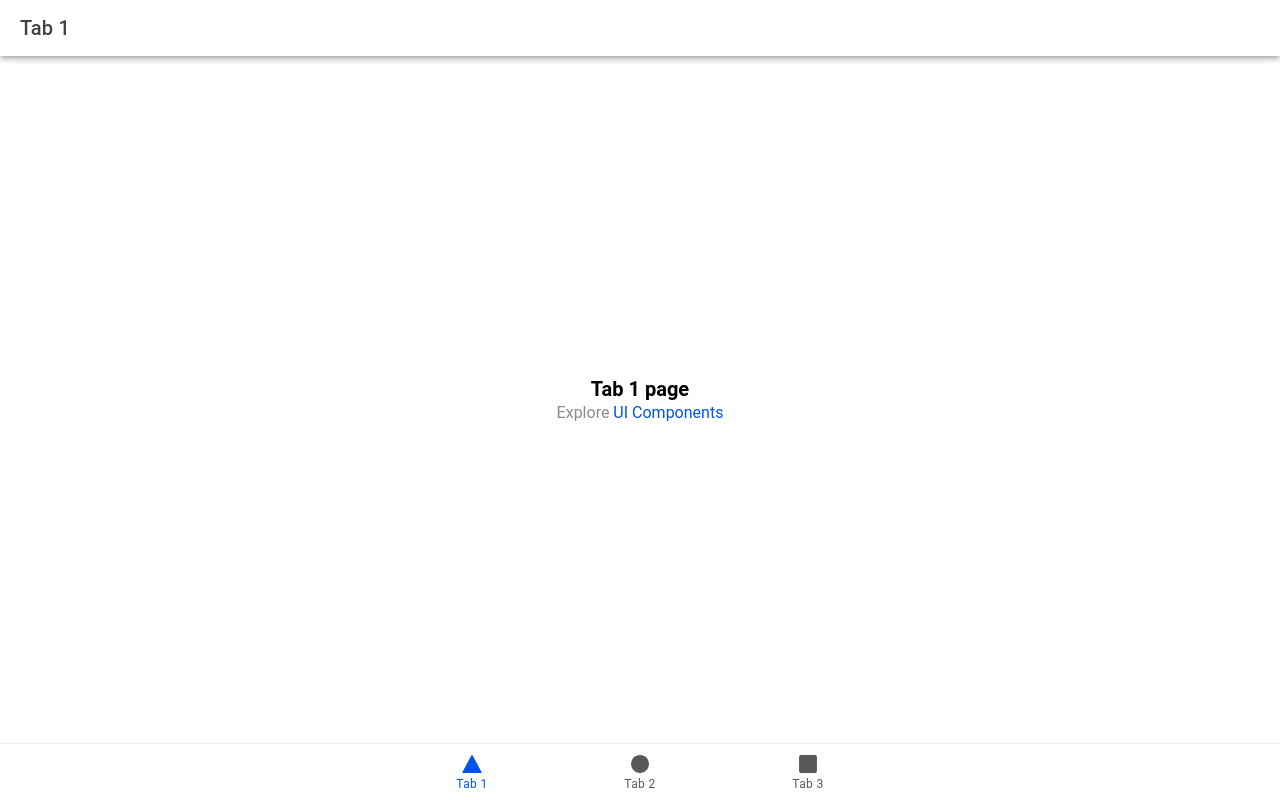
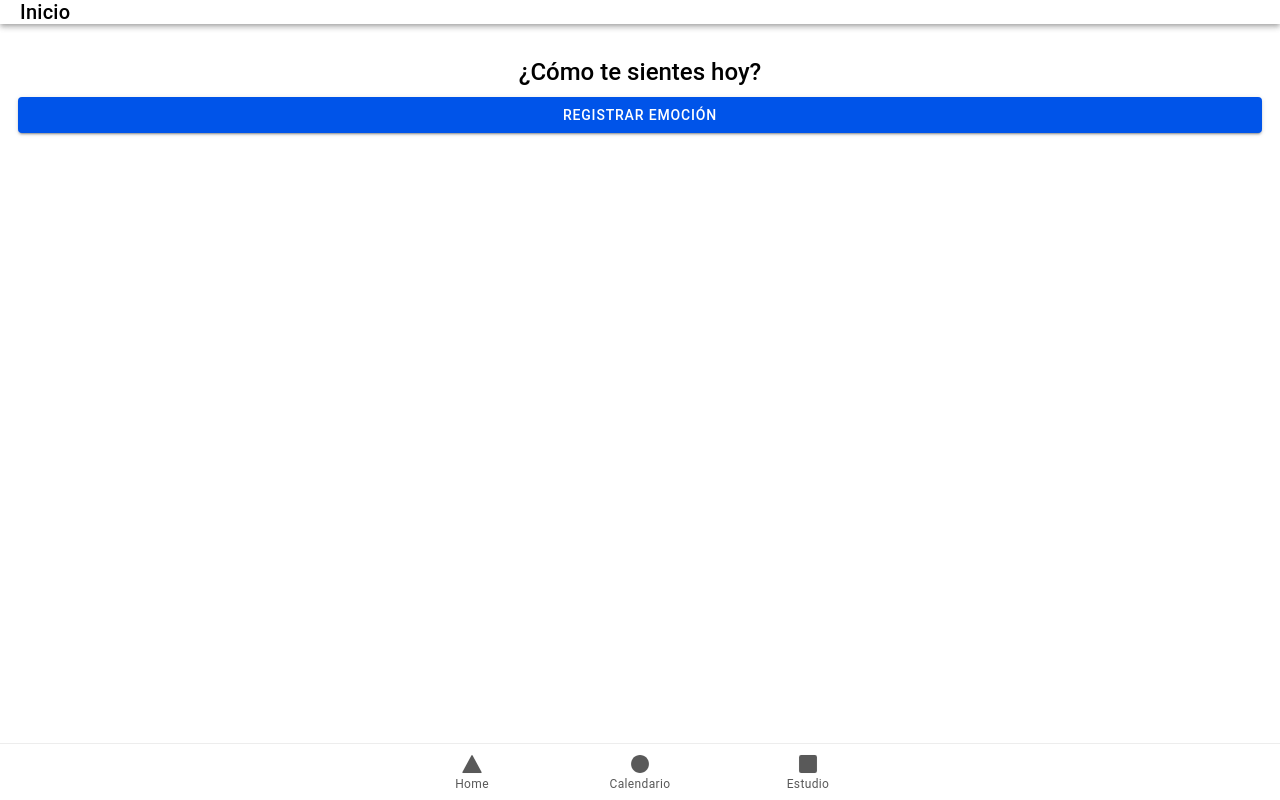
Before and after one commit to IanB28/Hackathon_ANIEI, a React (Vite) app: page / in a window 1280 px wide. Before the commit this address led to /tab1. Built offline with nearby package versions, Linux system fonts and the light colour scheme.

Commit message:
Agregando Pages

```diff
--- a/package.json
+++ b/package.json
@@ -37,6 +37,7 @@
     "@types/react-dom": "19.0.4",
     "@vitejs/plugin-legacy": "^5.0.0",
     "@vitejs/plugin-react": "^4.0.1",
+    "autoprefixer": "^10.4.21",
     "cypress": "^13.5.0",
     "eslint": "^9.20.1",
     "eslint-plugin-react": "^7.32.2",
@@ -44,10 +45,12 @@
     "eslint-plugin-react-refresh": "^0.4.19",
     "globals": "^15.15.0",
     "jsdom": "^22.1.0",
+    "postcss": "^8.5.6",
+    "tailwindcss": "^4.1.14",
     "terser": "^5.4.0",
     "typescript": "^5.1.6",
     "typescript-eslint": "^8.24.0",
-    "vite": "~5.2.0",
+    "vite": "^5.4.20",
     "vitest": "^0.34.6"
   },
   "overrides": {
--- a/src/App.tsx
+++ b/src/App.tsx
@@ -1,4 +1,4 @@
-import { Redirect, Route } from 'react-router-dom';
+import { Route } from 'react-router-dom';
 import {
   IonApp,
   IonIcon,
@@ -11,9 +11,9 @@ import {
 } from '@ionic/react';
 import { IonReactRouter } from '@ionic/react-router';
 import { ellipse, square, triangle } from 'ionicons/icons';
-import Tab1 from './pages/Tab1';
-import Tab2 from './pages/Tab2';
-import Tab3 from './pages/Tab3';
+import Home from './pages/Home';
+import Calendario from './pages/Calendario';
+import Estudio from './pages/Estudio';
 
 /* Core CSS required for Ionic components to work properly */
 import '@ionic/react/css/core.css';
@@ -31,17 +31,6 @@ import '@ionic/react/css/text-transformation.css';
 import '@ionic/react/css/flex-utils.css';
 import '@ionic/react/css/display.css';
 
-/**
- * Ionic Dark Mode
- * -----------------------------------------------------
- * For more info, please see:
- * https://ionicframework.com/docs/theming/dark-mode
- */
-
-/* import '@ionic/react/css/palettes/dark.always.css'; */
-/* import '@ionic/react/css/palettes/dark.class.css'; */
-import '@ionic/react/css/palettes/dark.system.css';
-
 /* Theme variables */
 import './theme/variables.css';
 
@@ -52,31 +41,31 @@ const App: React.FC = () => (
     <IonReactRouter>
       <IonTabs>
         <IonRouterOutlet>
-          <Route exact path="/tab1">
-            <Tab1 />
+          <Route exact path="/home">
+            <Home />
           </Route>
-          <Route exact path="/tab2">
-            <Tab2 />
+          <Route exact path="/calendario">
+            <Calendario />
           </Route>
-          <Route path="/tab3">
-            <Tab3 />
+          <Route exact path="/estudio">
+            <Estudio />
           </Route>
           <Route exact path="/">
-            <Redirect to="/tab1" />
+            <Home />
           </Route>
         </IonRouterOutlet>
         <IonTabBar slot="bottom">
-          <IonTabButton tab="tab1" href="/tab1">
+          <IonTabButton tab="home" href="/home">
             <IonIcon aria-hidden="true" icon={triangle} />
-            <IonLabel>Tab 1</IonLabel>
+            <IonLabel>Home</IonLabel>
           </IonTabButton>
-          <IonTabButton tab="tab2" href="/tab2">
+          <IonTabButton tab="calendario" href="/calendario">
             <IonIcon aria-hidden="true" icon={ellipse} />
-            <IonLabel>Tab 2</IonLabel>
+            <IonLabel>Calendario</IonLabel>
           </IonTabButton>
-          <IonTabButton tab="tab3" href="/tab3">
+          <IonTabButton tab="estudio" href="/estudio">
             <IonIcon aria-hidden="true" icon={square} />
-            <IonLabel>Tab 3</IonLabel>
+            <IonLabel>Estudio</IonLabel>
           </IonTabButton>
         </IonTabBar>
       </IonTabs>
--- a/src/pages/Tab2.tsx
+++ b/src/pages/Calendario.tsx
@@ -1,19 +1,19 @@
 import { IonContent, IonHeader, IonPage, IonTitle, IonToolbar } from '@ionic/react';
 import ExploreContainer from '../components/ExploreContainer';
-import './Tab2.css';
+import './Calendario.css';
 
-const Tab2: React.FC = () => {
+const Calendario: React.FC = () => {
   return (
     <IonPage>
       <IonHeader>
         <IonToolbar>
-          <IonTitle>Tab 2</IonTitle>
+          <IonTitle>Calendario</IonTitle>
         </IonToolbar>
       </IonHeader>
       <IonContent fullscreen>
         <IonHeader collapse="condense">
           <IonToolbar>
-            <IonTitle size="large">Tab 2</IonTitle>
+            <IonTitle size="large">Calendario</IonTitle>
           </IonToolbar>
         </IonHeader>
         <ExploreContainer name="Tab 2 page" />
@@ -22,4 +22,4 @@ const Tab2: React.FC = () => {
   );
 };
 
-export default Tab2;
+export default Calendario;
--- a/src/pages/Tab3.tsx
+++ b/src/pages/Estudio.tsx
@@ -1,25 +1,25 @@
 import { IonContent, IonHeader, IonPage, IonTitle, IonToolbar } from '@ionic/react';
 import ExploreContainer from '../components/ExploreContainer';
-import './Tab3.css';
+import './Estudio.css';
 
-const Tab3: React.FC = () => {
+const Estudio: React.FC = () => {
   return (
     <IonPage>
       <IonHeader>
         <IonToolbar>
-          <IonTitle>Tab 3</IonTitle>
+          <IonTitle>Estudio</IonTitle>
         </IonToolbar>
       </IonHeader>
       <IonContent fullscreen>
         <IonHeader collapse="condense">
           <IonToolbar>
-            <IonTitle size="large">Tab 3</IonTitle>
+            <IonTitle size="large">Estudio</IonTitle>
           </IonToolbar>
         </IonHeader>
-        <ExploreContainer name="Tab 3 page" />
+        <ExploreContainer name="Estudio page" />
       </IonContent>
     </IonPage>
   );
 };
 
-export default Tab3;
+export default Estudio;
--- /dev/null
+++ b/src/pages/Home.css
@@ -0,0 +1,10 @@
+.home-content {
+  background: linear-gradient(135deg, #1E2A78, #6A0DAD);
+  color: #fff;
+  text-align: center;
+}
+
+h2 {
+  margin-top: 40px;
+  font-size: 1.4rem;
+}
--- /dev/null
+++ b/src/pages/Home.tsx
@@ -0,0 +1,18 @@
+import { IonPage, IonHeader, IonTitle, IonContent, IonButton } from "@ionic/react";
+import "./Home.css"; // 🔹 Importas su CSS local
+
+export default function Home() {
+  return (
+    <IonPage>
+      <IonHeader>
+        <IonTitle>Inicio</IonTitle>
+      </IonHeader>
+      <IonContent className="ion-padding home-content">
+        <h2>¿Cómo te sientes hoy?</h2>
+        <IonButton expand="block" color="primary">
+          Registrar emoción
+        </IonButton>
+      </IonContent>
+    </IonPage>
+  );
+}
--- a/src/pages/Tab1.tsx
+++ /dev/null
@@ -1,25 +0,0 @@
-import { IonContent, IonHeader, IonPage, IonTitle, IonToolbar } from '@ionic/react';
-import ExploreContainer from '../components/ExploreContainer';
-import './Tab1.css';
-
-const Tab1: React.FC = () => {
-  return (
-    <IonPage>
-      <IonHeader>
-        <IonToolbar>
-          <IonTitle>Tab 1</IonTitle>
-        </IonToolbar>
-      </IonHeader>
-      <IonContent fullscreen>
-        <IonHeader collapse="condense">
-          <IonToolbar>
-            <IonTitle size="large">Tab 1</IonTitle>
-          </IonToolbar>
-        </IonHeader>
-        <ExploreContainer name="Tab 1 page" />
-      </IonContent>
-    </IonPage>
-  );
-};
-
-export default Tab1;
```
Also changed, not shown: src/pages/Calendario.css (added), src/pages/Estudio.css (added), src/pages/Tab1.css (deleted), src/pages/Tab2.css (deleted), src/pages/Tab3.css (deleted), 1 other file (tests, documents, lock files or other folders).
